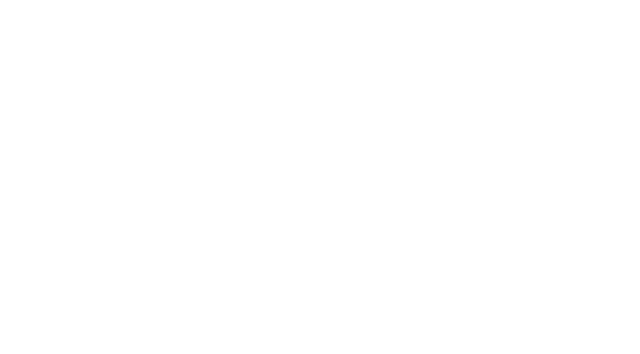
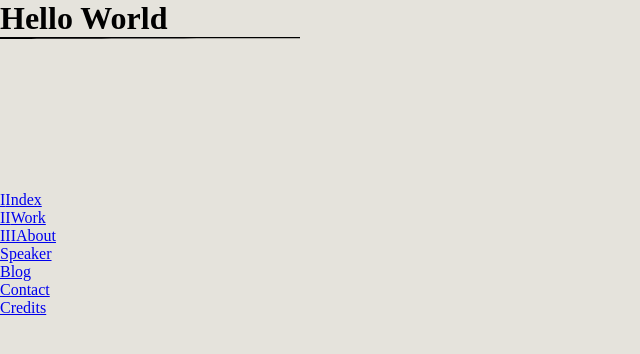
Before and after one commit to morganfula/fullscreen-overlay-menu, a website built with Vite: page index.html in a window 1280 px wide. Shown: the whole page, without its empty margins (0-640 px from the left). Built offline with nearby package versions, Linux system fonts and the light colour scheme.

Commit message:
starting style

```diff
--- a/index.html
+++ b/index.html
@@ -8,8 +8,74 @@
 		<link rel="stylesheet" href="style.css" />
 	</head>
 	<body>
+		<h1>Hello World</h1>
 		<!-- toggle button -->
-		<div class="btn" id="toggle__button"></div>
+		<div class="btn" id="toggle__button">
+			<div class="btn__outline btn__outline-1"></div>
+			<div class="btn__outline btn__outline-1"></div>
+			<div id="hamburger">
+				<span></span>
+			</div>
+		</div>
+
+		<!-- svg overlay -->
+		<div class="overlay">
+			<svg viewBob="0 0 1000 1000">
+				<path d="M0 2S175 1 500 1S500 1 500 1V0H0Z"></path>
+			</svg>
+		</div>
+
+		<!-- menu items-->
+		<div class="menu__items">
+			<div class="primary__menu">
+				<div class="menu__container">
+					<div class="wrapper">
+						<div class="menu__item">
+							<a href="#"><span>I</span>Index</a>
+							<div class="menu__item_revealer"></div>
+						</div>
+
+						<div class="menu__item">
+							<a href="#"><span>II</span>Work</a>
+							<div class="menu__item_revealer"></div>
+						</div>
+
+						<div class="menu__item">
+							<a href="#"><span>III</span>About</a>
+							<div class="menu__item_revealer"></div>
+						</div>
+					</div>
+				</div>
+			</div>
+
+			<div class="secondary__menu">
+				<div class="menu__container">
+					<div class="wrapper">
+						<div class="menu__item">
+							<a href="#">Speaker</a>
+							<div class="menu__item_revealer"></div>
+						</div>
+
+						<div class="menu__item">
+							<a href="#">Blog</a>
+							<div class="menu__item_revealer"></div>
+						</div>
+
+						<div class="menu__item">
+							<a href="#">Contact</a>
+							<div class="menu__item_revealer"></div>
+						</div>
+					</div>
+
+					<div class="wrapper">
+						<div class="menu__item">
+							<a href="#">Credits</a>
+							<div class="menu__item_revealer"></div>
+						</div>
+					</div>
+				</div>
+			</div>
+		</div>
 		<script type="module" src="/main.js"></script>
 	</body>
 </html>
--- a/style.css
+++ b/style.css
@@ -1,7 +1,18 @@
 :root {
+	--bg: #e5e3dc;
+	--link-color: #e2e2dc;
+	--overlay-bg: #0a0a0a;
 }
+
 * {
 	padding: 0;
 	margin: 0;
 	box-sizing: border-box;
 }
+
+html,
+body {
+	width: 100vw;
+	height: 100vh;
+	background: var(--bg);
+}
```
